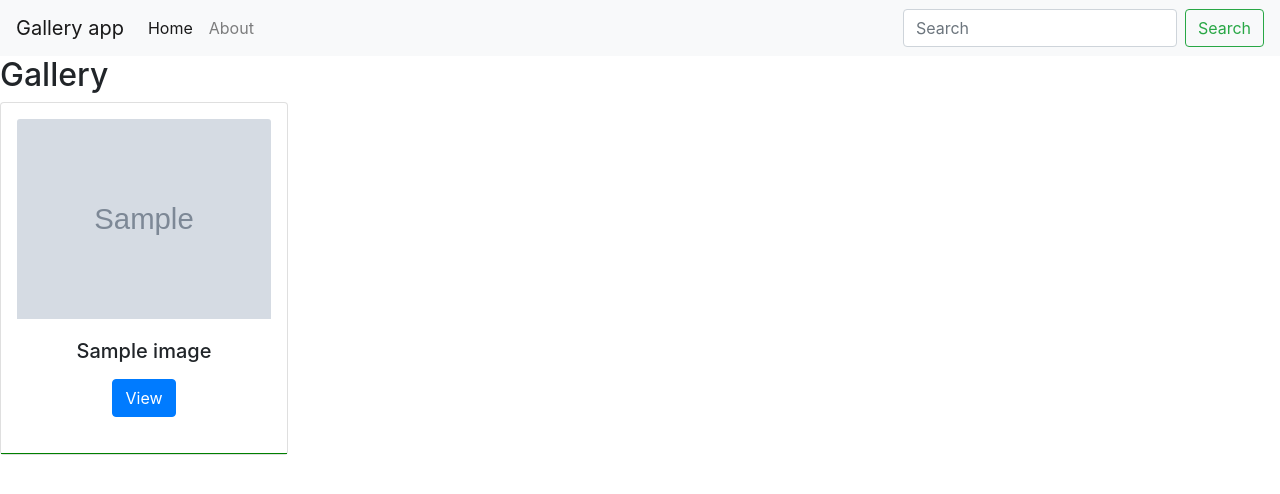
After one commit to Rubyroy12/gallery-app, a Django app: page /gallery/ in a window 1280 px wide. The commit adds this page. Shown: the top 494 px of the page. Run offline with Django 3.2, Linux system fonts and the light colour scheme; tables that the repository leaves empty hold one stand-in row (values such as "Sample post"); grey boxes marked "Sample" are stand-in pictures; some libraries are stand-ins or nearby versions.

Commit message:
add galler template file

```diff
--- a/gallery/gallery/urls.py
+++ b/gallery/gallery/urls.py
@@ -18,5 +18,7 @@ from django.conf.urls import url,include
 
 urlpatterns = [
     url(r'^admin/', admin.site.urls),
-    url(r'', include('images.urls'))
+    url(r'', include('images.urls')),
+    url(r'^gallery/$', include('images.urls'))
+
 ]
--- /dev/null
+++ b/gallery/images/templates/gallery.html
@@ -0,0 +1,47 @@
+{% extends 'base.html'%}
+
+{%block content %}
+<div class="container-fluid">
+    <div class="row">
+
+        <h2>Gallery</h2>
+    </div>
+
+
+
+    <div class="row justify-content-between">
+        {%for image_item in gallery%}
+
+
+
+        <div class="card" style="width: 18rem;">
+            <div class="well well-lg p-3" style="text-align: center;border-bottom: 1px solid green;">
+                <img class="card-img-top" src="{{image_item.photo.url}}" alt="Card image cap" class="img-responsive"
+                    height="200px" width="200px">
+                <div class="card-body">
+                    <h5 class="card-title">{{image_item.name}}</h5>
+                    <p class="card-text"></p>
+                    <a href="#" class="btn btn-primary">View</a>
+                </div>
+            </div>
+        </div>
+        {% empty %}
+        <div class="row">
+            <h2 class="text-center">There No items in the Gallery</h2>
+        </div>
+
+        {%endfor%}
+
+
+
+    </div>
+
+
+
+
+
+
+
+
+</div>
+{%endblock%}
--- a/gallery/images/templates/index.html
+++ b/gallery/images/templates/index.html
@@ -2,10 +2,12 @@
 
 {%block content %}
 <div class="container-fluid">
-    <div class="row bg-secondary d-flex justify-content-center align-items-center" style="height:30vh;">
+    <div class="row bg-secondary d-flex flex-column justify-content-center align-items-center" style="height:30vh;">
 
         <h2>Welcome to My Gallery App</h2>
         <br>
+
+        <a class="btn btn-primary" href="{% url 'gallery'%}">Go to Gallery</a>
         <p>
 
         </p>
--- a/gallery/images/urls.py
+++ b/gallery/images/urls.py
@@ -5,7 +5,8 @@ from django.conf.urls.static import static
 from . import views
 
 urlpatterns =[
-    url('^$', views.home, name='home')
+    url('^$', views.home, name='home'),
+    url('^gallery/', views.gallery, name='gallery')
 
 
 ]
--- a/gallery/images/views.py
+++ b/gallery/images/views.py
@@ -5,3 +5,8 @@ from .models import Images,Category,Location
 def home(request):
     gallery = Images.objects.all()
     return render(request,'index.html',{'gallery':gallery})
+
+
+def gallery(request):
+    gallery = Images.objects.all()
+    return render(request,'gallery.html',{'gallery':gallery})
```
